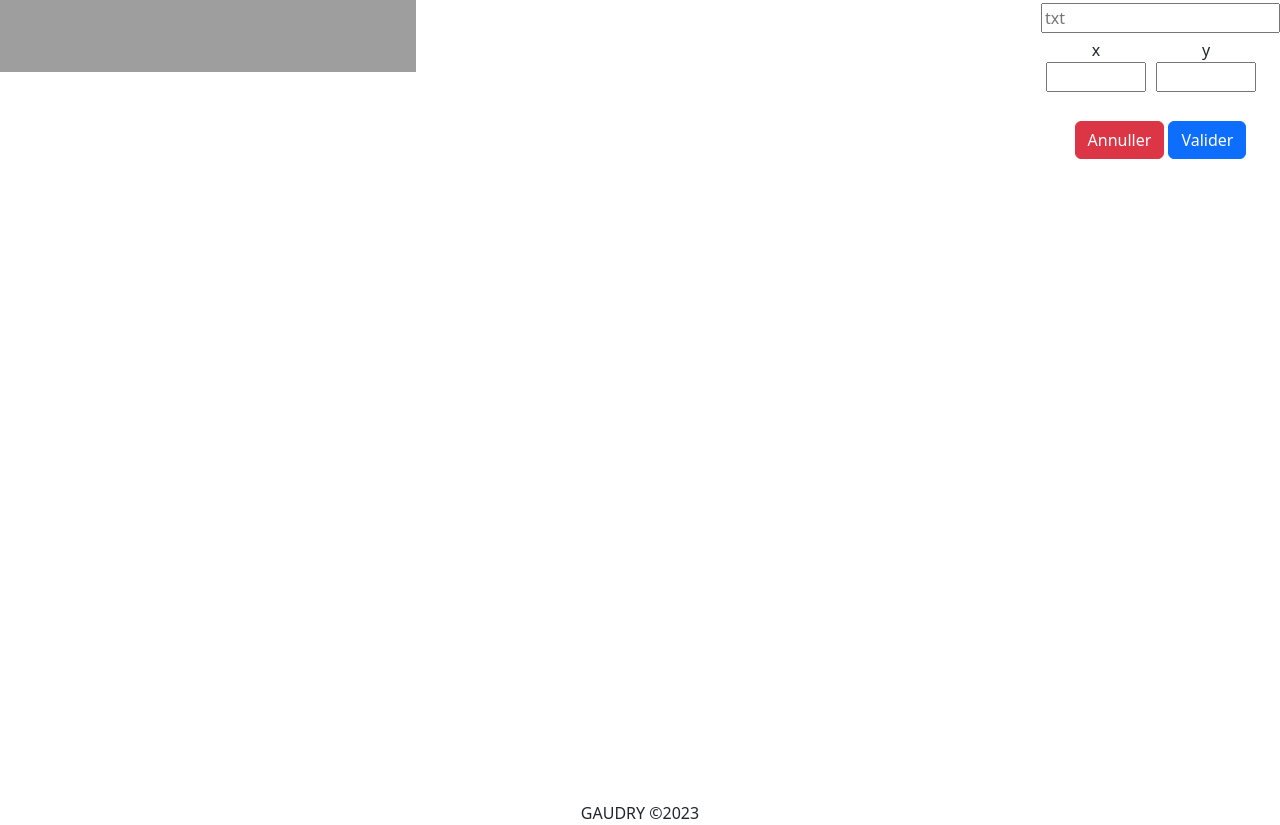
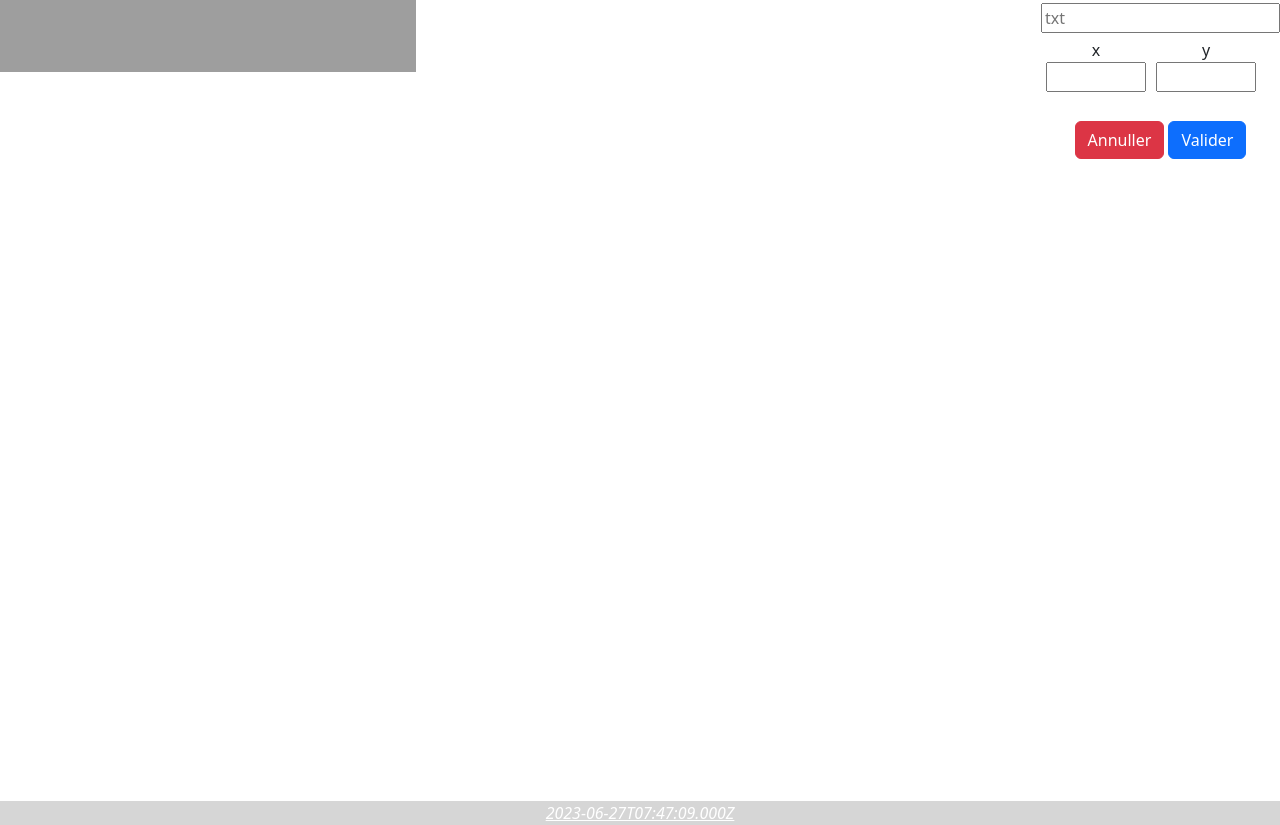
Before and after one commit to ophgdy/formationJS, a website: page index.html in a window 1280 px wide. Shown: the part 400-1225 px from the top of the page. Drawn offline with nearby package versions, Linux system fonts and the light colour scheme; grey boxes are pictures that could not be loaded.

Commit message:
Style de balise par JS

```diff
--- a/JS/index.js
+++ b/JS/index.js
@@ -4,6 +4,15 @@
  */
 function init(params) {
     var currentDate=new Date();
-    console.log(currentDate.toISOString())
+    console.log(currentDate.toISOString());
+    var footer=document.getElementsByTagName('footer')[0];
+    footer.innerHTML=(new Date()).toISOString();
+    footer.style.color='white';
+    footer.style.backgroundColor='rgba(50,50,50,0.2)';
+    footer.style.fontStyle='italic';
+    footer.style.textDecoration='Underline';
 }
-init()
+document.addEventListener('DOMContentLoaded',function(evt){
+    console.log(evt);
+    init()
+})
```
Also changed, not shown: index.html (+3 -1 lines).
